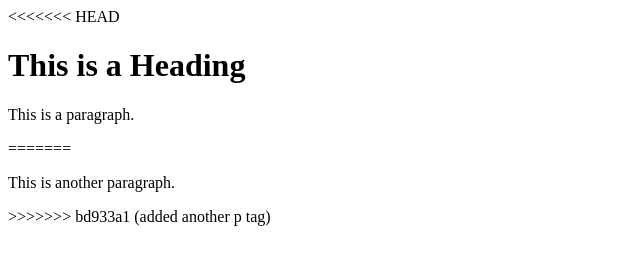
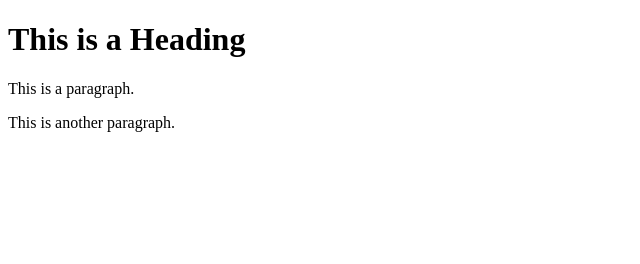
Before and after one commit to fronacatalin/learning-git, a plain HTML site: page index.html in a window 1280 px wide. Shown: the whole page, without its empty margins (0-640 px from the left). Drawn offline with Linux system fonts and the light colour scheme.

Commit message:
fixed again

```diff
--- a/index.html
+++ b/index.html
@@ -4,11 +4,8 @@
 <title>Page Title</title>
 </head>
 <body>
-<<<<<<< HEAD
   <h1>This is a Heading</h1>
   <p>This is a paragraph.</p>
-=======
-    <p>This is another paragraph.</p>
->>>>>>> bd933a1 (added another p tag)
+   <p>This is another paragraph.</p>
 </body>
 </html>
```
